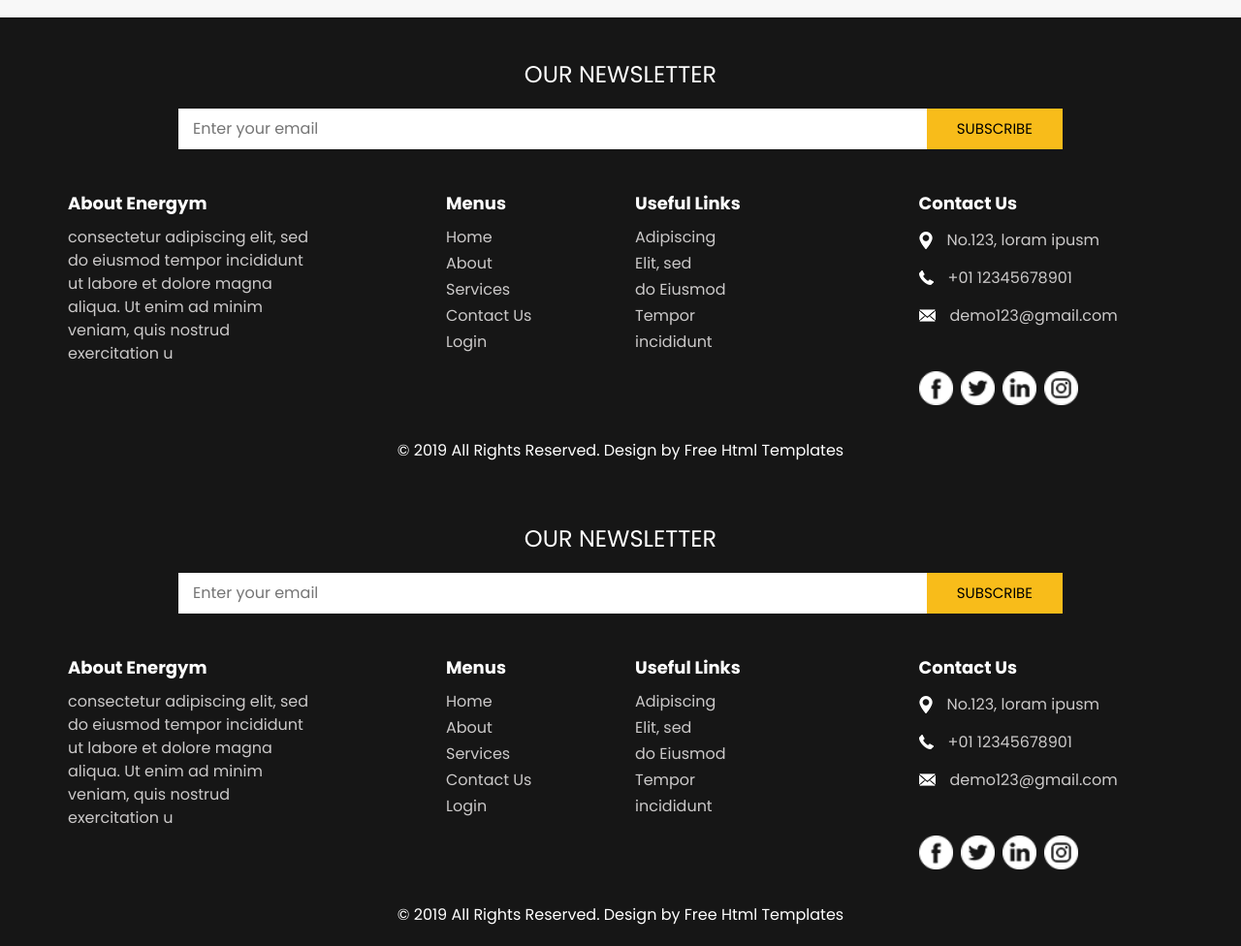
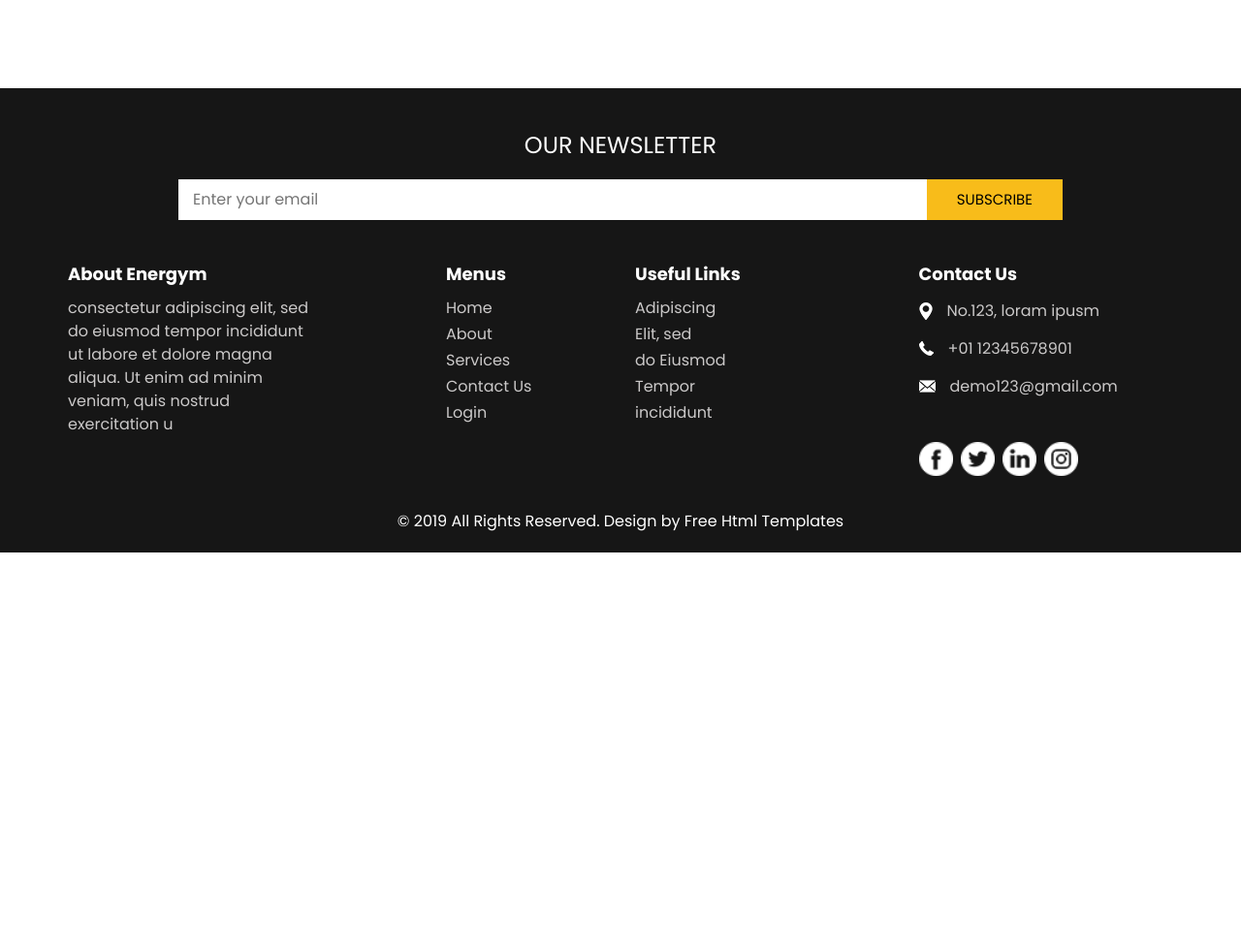
Before and after one commit to ArturSabr/energy-gym, a Django app: page /contact/ in a window 1280 px wide. Shown: the part 725-1701 px from the top of the page at 97% size. After the commit the page ends 1295 px from the top, so only its background shows below. Run offline with Django 4.2, Linux system fonts and the light colour scheme; some libraries are stand-ins or nearby versions; some web fonts are replaced.

Commit message:
fix templates

```diff
--- a/app/templates/about.html
+++ b/app/templates/about.html
@@ -1,5 +1,6 @@
 {% extends 'base.html' %}
 {% load static%}
+{% block active_about %}nav-item active{% endblock %}
 {% block content %}
 
 
@@ -14,7 +15,7 @@
       </div>
       <div class="box">
         <div class="img-box">
-          <img src="images/about-img.png" alt="">
+          <img src="{% static '/images/about-img.png' %}" alt="">
         </div>
         <div class="detail-box">
           <p>
@@ -30,135 +31,6 @@
   </section>
   <!-- end about section -->
 
-  <!-- info section -->
-
-  <section class="info_section layout_padding2-top">
-    <div class="container">
-      <div class="info_form">
-        <h4>
-          Our Newsletter
-        </h4>
-        <form action="">
-          <input type="text" placeholder="Enter your email">
-          <div class="d-flex justify-content-end">
-            <button>
-              subscribe
-            </button>
-          </div>
-        </form>
-      </div>
-    </div>
-    <div class="container">
-      <div class="row">
-        <div class="col-md-3">
-          <h6>
-            About Energym
-          </h6>
-          <p>
-            consectetur adipiscing elit, sed do eiusmod tempor incididunt ut labore et dolore magna aliqua. Ut enim ad
-            minim veniam, quis nostrud exercitation u
-          </p>
-        </div>
-        <div class="col-md-2 offset-md-1">
-          <h6>
-            Menus
-          </h6>
-          <ul>
-            <li class=" active">
-              <a class="" href="index.html">Home <span class="sr-only">(current)</span></a>
-            </li>
-            <li class="">
-              <a class="" href="about.html">About </a>
-            </li>
-            <li class="">
-              <a class="" href="service.html">Services </a>
-            </li>
-            <li class="">
-              <a class="" href="#contactSection">Contact Us</a>
-            </li>
-            <li class="">
-              <a class="" href="#">Login</a>
-            </li>
-          </ul>
-        </div>
-        <div class="col-md-3">
-          <h6>
-            Useful Links
-          </h6>
-          <ul>
-            <li>
-              <a href="">
-                Adipiscing
-              </a>
-            </li>
-            <li>
-              <a href="">
-                Elit, sed
-              </a>
-            </li>
-            <li>
-              <a href="">
-                do Eiusmod
-              </a>
-            </li>
-            <li>
-              <a href="">
-                Tempor
-              </a>
-            </li>
-            <li>
-              <a href="">
-                incididunt
-              </a>
-            </li>
-          </ul>
-        </div>
-        <div class="col-md-3">
-          <h6>
-            Contact Us
-          </h6>
-          <div class="info_link-box">
-            <a href="">
-              <img src="images/location-white.png" alt="">
-              <span> No.123, loram ipusm</span>
-            </a>
-            <a href="">
-              <img src="images/call-white.png" alt="">
-              <span>+01 12345678901</span>
-            </a>
-            <a href="">
-              <img src="images/mail-white.png" alt="">
-              <span> demo123@gmail.com</span>
-            </a>
-          </div>
-          <div class="info_social">
-            <div>
-              <a href="">
-                <img src="images/facebook-logo-button.png" alt="">
-              </a>
-            </div>
-            <div>
-              <a href="">
-                <img src="images/twitter-logo-button.png" alt="">
-              </a>
-            </div>
-            <div>
-              <a href="">
-                <img src="images/linkedin.png" alt="">
-              </a>
-            </div>
-            <div>
-              <a href="">
-                <img src="images/instagram.png" alt="">
-              </a>
-            </div>
-          </div>
-        </div>
-      </div>
-    </div>
-  </section>
-
-  <!-- end info section -->
 
 
   <!-- footer section -->
--- a/app/templates/base.html
+++ b/app/templates/base.html
@@ -81,19 +81,19 @@
             <div class="collapse navbar-collapse" id="navbarSupportedContent">
               <div class="d-flex  flex-column flex-lg-row align-items-center">
                 <ul class="navbar-nav  ">
-                  <li class="nav-item active">
+                  <li class="{% block active_home %}nav-item{% endblock %}">
                     <a class="nav-link" href="{% url 'home' %}">Home <span class="sr-only">(current)</span></a>
                   </li>
-                  <li class="nav-item">
+                  <li class="{% block active_about %}nav-item{% endblock %}">
                     <a class="nav-link" href="{% url 'about' %}">About </a>
                   </li>
-                  <li class="nav-item">
+                  <li class="{% block active_service %}nav-item{% endblock %}">
                     <a class="nav-link" href="{% url 'service' %}">Services </a>
                   </li>
-                  <li class="nav-item">
+                  <li class="{% block active_contact %}nav-item{% endblock %}">
                     <a class="nav-link" href="{% url 'contact' %}">Contact Us</a>
                   </li>
-                  <li class="nav-item">
+                  <li class="{% block active_login %}nav-item{% endblock %}">
                     <a class="nav-link" href="#">Login</a>
                   </li>
                 </ul>
@@ -196,37 +196,37 @@
           </h6>
           <div class="info_link-box">
             <a href="">
-              <img src="images/location-white.png" alt="">
+              <img src="{% static '/images/location-white.png' %}" alt="">
               <span> No.123, loram ipusm</span>
             </a>
             <a href="">
-              <img src="images/call-white.png" alt="">
+              <img src="{% static '/images/call-white.png' %}" alt="">
               <span>+01 12345678901</span>
             </a>
             <a href="">
-              <img src="images/mail-white.png" alt="">
+              <img src="{% static '/images/mail-white.png' %}" alt="">
               <span> demo123@gmail.com</span>
             </a>
           </div>
           <div class="info_social">
             <div>
               <a href="">
-                <img src="images/facebook-logo-button.png" alt="">
+                <img src="{% static '/images/facebook-logo-button.png' %}" alt="">
               </a>
             </div>
             <div>
               <a href="">
-                <img src="images/twitter-logo-button.png" alt="">
+                <img src="{% static '/images/twitter-logo-button.png' %}" alt="">
               </a>
             </div>
             <div>
               <a href="">
-                <img src="images/linkedin.png" alt="">
+                <img src="{% static '/images/linkedin.png' %}" alt="">
               </a>
             </div>
             <div>
               <a href="">
-                <img src="images/instagram.png" alt="">
+                <img src="{% static '/images/instagram.png' %}" alt="">
               </a>
             </div>
           </div>
@@ -247,8 +247,8 @@
   </section>
   <!-- footer section -->
 
-  <script type="text/javascript" src="js/jquery-3.4.1.min.js"></script>
-  <script type="text/javascript" src="js/bootstrap.js"></script>
+  <script type="text/javascript" src="{% static '/js/jquery-3.4.1.min.js' %}"></script>
+  <script type="text/javascript" src="{% static '/js/bootstrap.js' %}"></script>
 
   <script>
     function openNav() {
--- a/app/templates/contact.html
+++ b/app/templates/contact.html
@@ -1,5 +1,6 @@
 {% extends 'base.html' %}
 {% load static%}
+{% block active_contact %}nav-item active{% endblock %}
 {% block content %}
   <!-- contact section -->
   <section class="contact_section layout_padding">
--- a/app/views.py
+++ b/app/views.py
@@ -32,7 +32,7 @@ class About(ListView):
     model = NewsModel
     queryset = NewsModel.objects.all()[:3]
     context_object_name = 'news'
-    template_name = 'contact.html'
+    template_name = 'about.html'
 
     def get_context_data(self, **kwargs):
         context = super().get_context_data(**kwargs)
@@ -45,7 +45,7 @@ class Contact(ListView):
     model = NewsModel
     queryset = NewsModel.objects.all()[:3]
     context_object_name = 'news'
-    template_name = 'about.html'
+    template_name = 'contact.html'
 
     def get_context_data(self, **kwargs):
         context = super().get_context_data(**kwargs)
```
Also changed, not shown: app/templates/index.html (+10 -2 lines), app/templates/service.html (+14 -12 lines).
